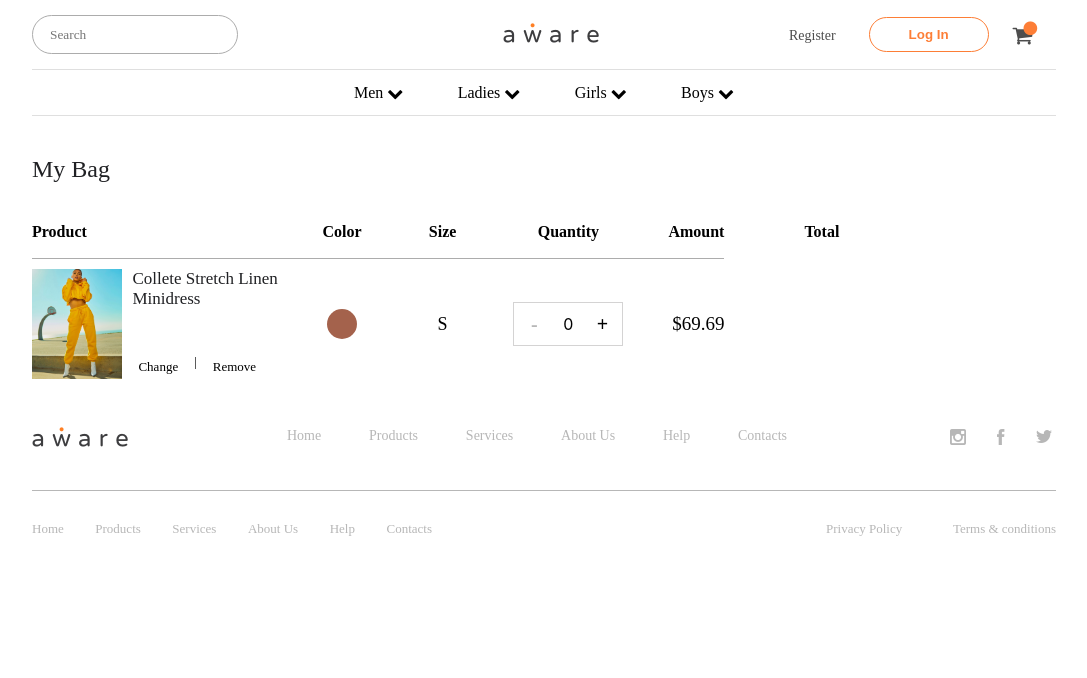
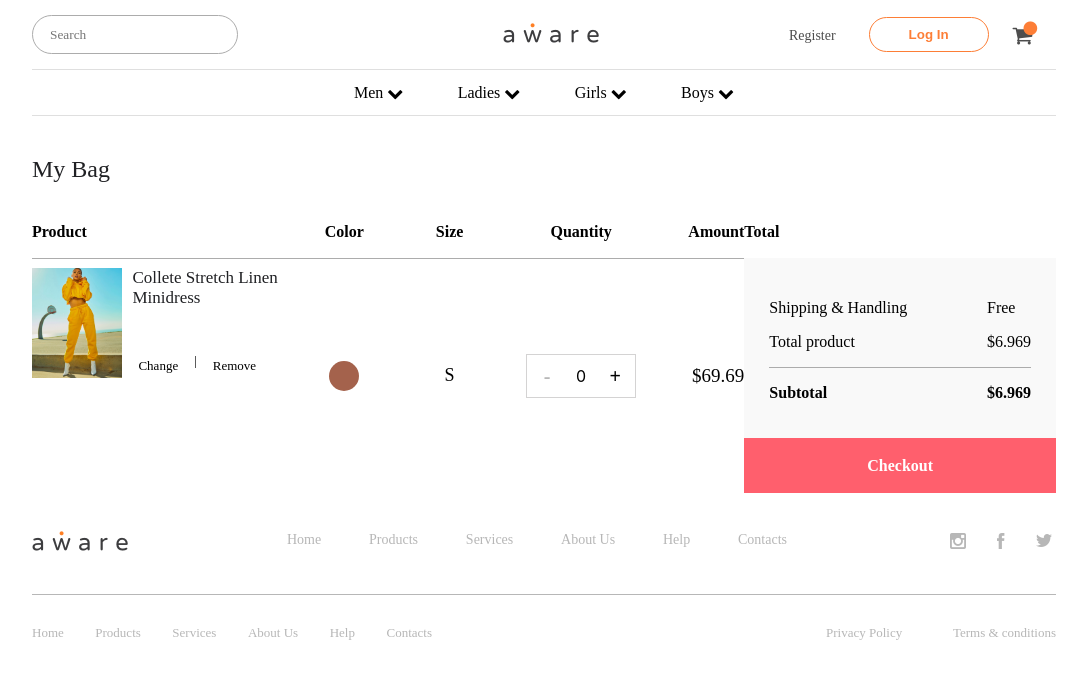
Before and after one commit to tnmthu/ecommerce, a React (Create React App) app: page /cart in a window 1280 px wide. Shown: the top 678 px of the page, without its empty margins (96-1183 px from the left). Built offline with nearby package versions, Linux system fonts and the light colour scheme.

Commit message:
cart component modified

```diff
--- a/src/components/cart/Cart.css
+++ b/src/components/cart/Cart.css
@@ -10,10 +10,18 @@
   padding: 40px 0;
 }
 .cart_body {
+  /* display: grid;
+  grid-template-columns: 2fr 75px 1fr; */
+  display: flex;
+  justify-content: space-between;
+}
+.cart_body_items {
+  width: 800px;
   display: grid;
-  grid-template-columns: 1.8fr 1fr 1fr 1.5fr 0.8fr 80px 2.5fr;
+  grid-template-columns: 1.8fr 1fr 1fr 1.5fr 0.8fr;
+  grid-template-rows: 35px auto;
 }
-.cart_body_header {
+.cart_body_items_header {
   font-weight: bold;
   font-family: Montserrat;
   font-size: 16px;
@@ -92,7 +100,7 @@
   align-self: center;
   justify-self: center;
 }
-.cart_body_size {
+.cart_body_item_size {
   font-family: Montserrat;
   font-size: 18px;
   align-self: center;
@@ -128,3 +136,41 @@
   font-family: Montserrat;
   font-size: 19px;
 }
+.cart_body_total {
+  width: 350px;
+  display: flex;
+  flex-direction: column;
+}
+.cart_body_total_header {
+  font-weight: bold;
+  font-family: Montserrat;
+  font-size: 16px;
+  margin: 0;
+  height: 35px;
+  text-align: left;
+}
+.cart_body_total_info {
+  height: 130px;
+  background-color: #f9f9f9;
+  padding: 25px;
+}
+.cart_body_total_info_top {
+  display: flex;
+  justify-content: space-between;
+  font-family: Montserrat;
+}
+.cart_body_total_info_bot {
+  display: flex;
+  justify-content: space-between;
+  font-family: Montserrat;
+  font-weight: bold;
+}
+.cart_body_total_checkoutBtn {
+  height: 55px;
+  font-family: Montserrat;
+  font-size: 16px;
+  font-weight: bold;
+  color: white;
+  background-color: #ff5f6d;
+  border: none;
+}
--- a/src/components/cart/Cart.js
+++ b/src/components/cart/Cart.js
@@ -15,18 +15,45 @@ class Cart extends Component {
       <div className="cart">
         <div className="cart_myBag">My Bag</div>
         <div className="cart_body">
-          <p className="cart_body_header border_bot text_align_left">Product</p>
-          <p className="cart_body_header border_bot">Color</p>
-          <p className="cart_body_header border_bot">Size</p>
-          <p className="cart_body_header border_bot">Quantity</p>
-          <p className="cart_body_header border_bot text_align_right">Amount</p>
-          <p className="cart_body_header"> </p>
-          <p className="cart_body_header text_align_left">Total</p>
-          <Product />
-          <Color />
-          <p className="cart_body_size">S</p>
-          <Quantity />
-          <Amount />
+          <div className="cart_body_items">
+            <p className="cart_body_items_header border_bot text_align_left">
+              Product
+            </p>
+            <p className="cart_body_items_header border_bot">Color</p>
+            <p className="cart_body_items_header border_bot">Size</p>
+            <p className="cart_body_items_header border_bot">Quantity</p>
+            <p className="cart_body_items_header border_bot text_align_right">
+              Amount
+            </p>
+            <Product />
+            <Color />
+            <p className="cart_body_item_size">S</p>
+            <Quantity />
+            <Amount />
+          </div>
+          <div className="cart_body_total">
+            <p className="cart_body_total_header">Total</p>
+            <div className="cart_body_total_info">
+              <div className="cart_body_total_info_top">
+                <div className="cart_body_total_info_top_right">
+                  <p>{"Shipping & Handling"}</p>
+                  <p>Total product</p>
+                </div>
+                <div className="cart_body_total_info_top_left">
+                  <p>Free</p>
+                  <p>$6.969</p>
+                </div>
+              </div>
+              <div className="border_bot" />
+              <div className="cart_body_total_info_bot">
+                <p>Subtotal</p>
+                <p>$6.969</p>
+              </div>
+            </div>
+            <button type="button" className="cart_body_total_checkoutBtn">
+              Checkout
+            </button>
+          </div>
         </div>
       </div>
     );
```
